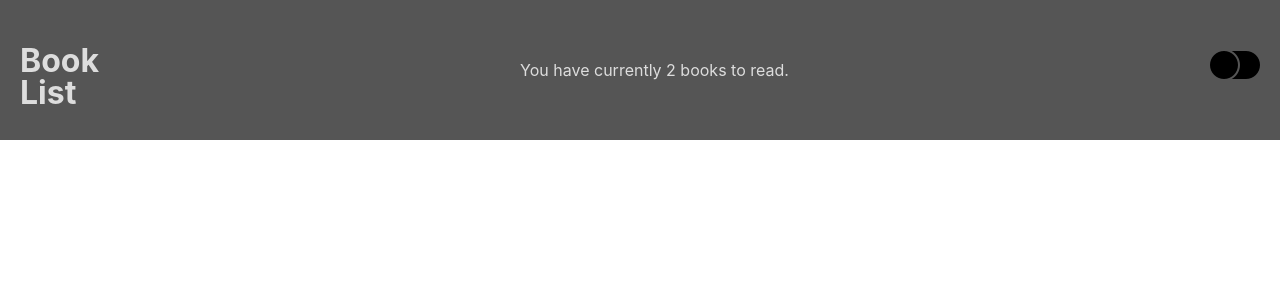
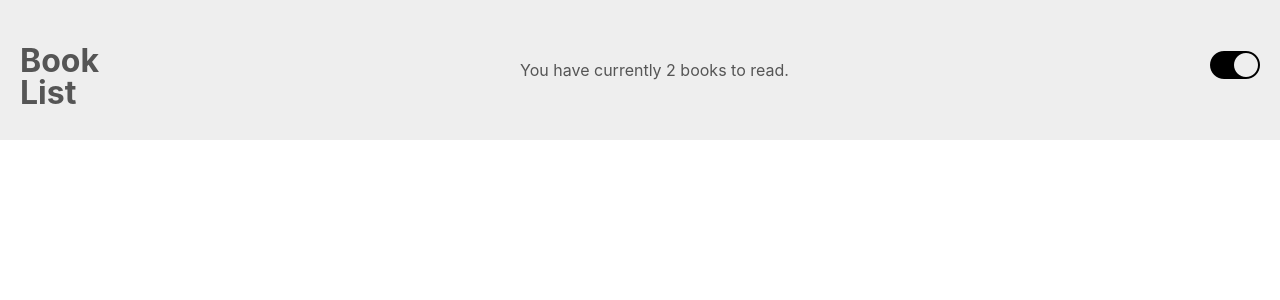
Before and after one commit to elkhayate/Booklist, a React (Create React App) app: page / in a window 1280 px wide. Shown: the top 300 px of the page. Built offline with nearby package versions, Linux system fonts and the light colour scheme.

Commit message:
fixed the bug

```diff
--- a/src/App.js
+++ b/src/App.js
@@ -3,15 +3,13 @@ import BookContextProvider from './contexts/BookContext';
 import "./App.css";
 import Navbar from './components/Navbar';
 import ThemeContextProvider from './contexts/ThemeContext';
+
 function App() {
   return(
     <div className="App">
       <ThemeContextProvider>
       <BookContextProvider>
-
         <Navbar />
-
-
       </BookContextProvider>
       </ThemeContextProvider>
     </div>
--- a/src/components/Navbar.js
+++ b/src/components/Navbar.js
@@ -8,12 +8,12 @@ import { ThemeContext } from '../contexts/ThemeContext';
 
 export default function Navbar() {
     const {books} = useContext(BookContext);
-    const {isLightTheme, dark , light , toggler } = useContext(ThemeContext);
-    const onOroff = isLightTheme ? on : off;
-    const Theme = isLightTheme ? light : dark;
+    const {lighte, dark , light , toggler } = useContext(ThemeContext);
+    const onOroff = lighte ? on : off;
+    const Theme = lighte ? light : dark;
 
     return(
-        <div style={{ background : Theme.bg, color : Theme.syntax }} className={style.Navbar}>
+        <div  style={{ background : Theme.bg, color : Theme.syntax }} className={style.Navbar}>
             <div className={style.title}>
                 <h1>Book</h1>
                 <h1>List</h1>
@@ -21,7 +21,7 @@ export default function Navbar() {
             {books.length ? <p className={style.reminder}>You have currently {books.length} books to read.</p> :
             <p className={style.reminder}>Say HI to free time no books to read !</p>}
             <div  className={style.toggler}>
-                <img  style={{cursor:"pointer"}} onClick={toggler} src = {onOroff} alt="toggler"/>
+                <img  style={{cursor:"pointer"}} onClick={()=>toggler()} src = {onOroff} alt="toggler"/>
             </div>
         </div>
     )
--- a/src/contexts/ThemeContext.js
+++ b/src/contexts/ThemeContext.js
@@ -4,18 +4,17 @@ import React, { createContext, useState} from 'react'
 export const ThemeContext = createContext()
 
 function ThemeContextProvider(props) {
-    const [theme, setTheme] = useState({
-        isLightTheme : false,
+    const [theme, ] = useState({
         dark : {syntax : "#ddd", bg : "#555"},
         light : {syntax : "#555", bg : "#eee"}
     })
+    const [lighte , setLight] = useState(true);
+
     const toggler = () => {
-        setTheme(
-            {isLightTheme : !theme.isLightTheme}
-        )
+        setLight(!lighte)
     }
     return (
-        <ThemeContext.Provider value ={{isLightTheme : theme.isLightTheme, dark : theme.dark, light : theme.light, toggler}}>
+        <ThemeContext.Provider value ={{lighte, dark : theme.dark, light : theme.light, toggler}}>
             {props.children}
         </ThemeContext.Provider>
     )
```
